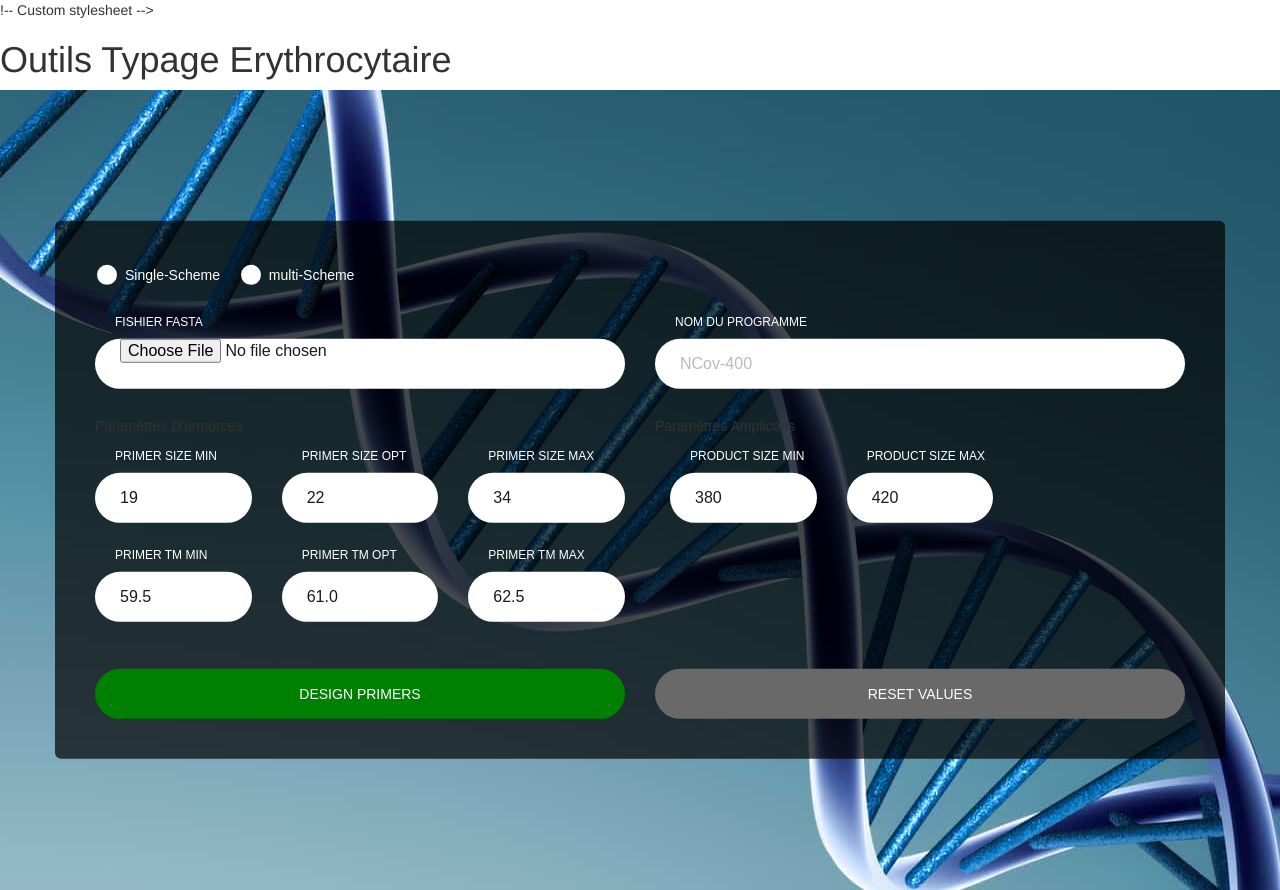
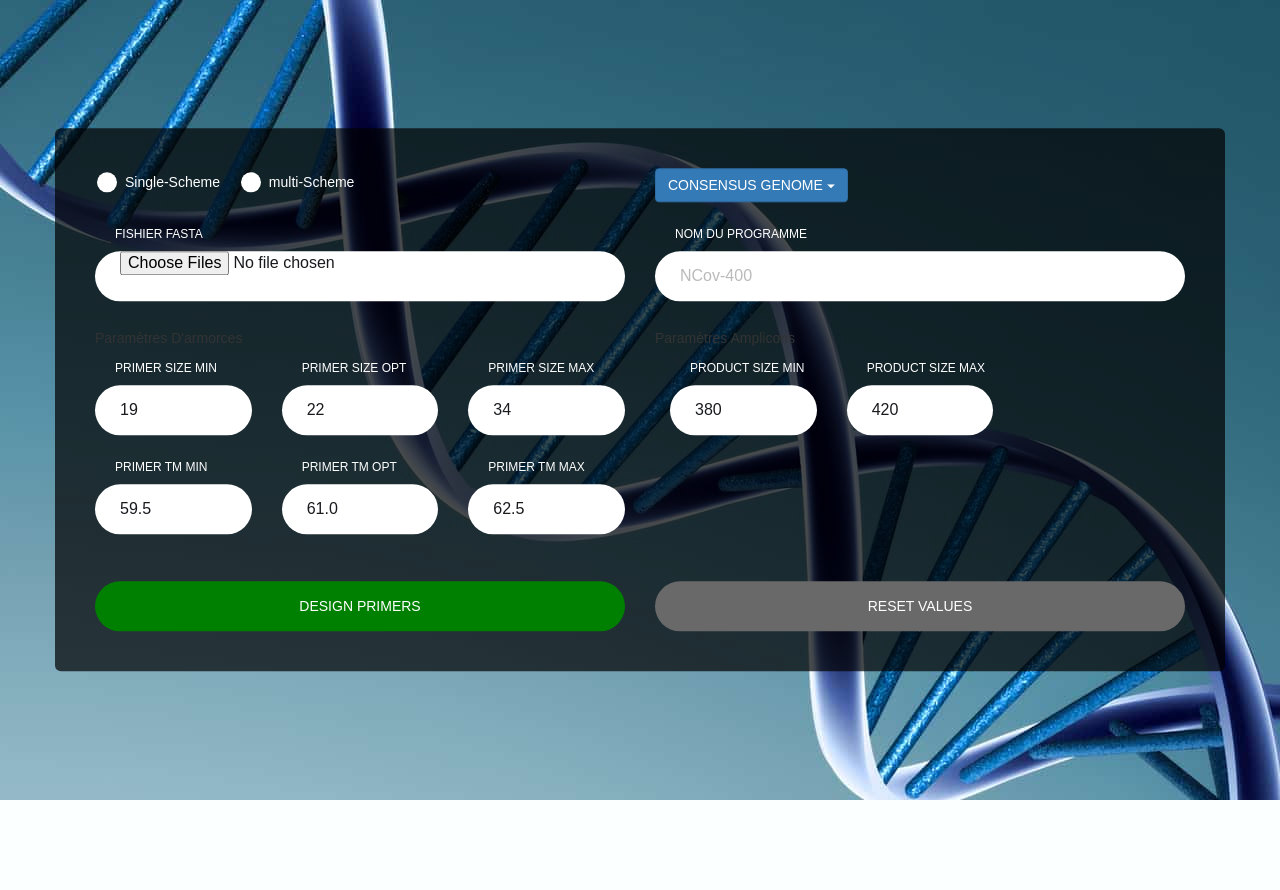
Before and after one commit to Guyriche/ProjetCHU_Mt_Godine, a Flask app: page / in a window 1280 px wide. After the commit the page ends 800 px from the top, so only its background shows below. Run offline with Flask 2, Linux system fonts and the light colour scheme.

Commit message:
Modifcation du fichier index.html et query.css pour la prise en compte de plusieur fichier dans l'input

```diff
--- a/Erythro/static/js/query.js
+++ b/Erythro/static/js/query.js
@@ -85,9 +85,9 @@ form.onsubmit = function (event){
     data.append("ProgrammeName", nom_v.value);
     data.append("Config", JSON.stringify(config));
     data.append("FastaName", FASTAFILE.files[0]);
-    console.log(nom_v.value);
-    console.log(JSON.stringify(config));
-    console.log(FASTAFILE.files[0]);
+/*    console.log(nom_v.value);
+    console.log(JSON.stringify(config));*/
+    console.log((FASTAFILE.files));
 
     // open Request
     xhr.open('POST', 'http://127.0.0.1:5000/primal');
--- a/Erythro/templates/index.html
+++ b/Erythro/templates/index.html
@@ -12,8 +12,9 @@
     <!-- Bootstrap -->
     <link rel="stylesheet" href="https://cdn.jsdelivr.net/npm/bootstrap@3.4.1/dist/css/bootstrap.min.css" integrity="sha384-HSMxcRTRxnN+Bdg0JdbxYKrThecOKuH5zCYotlSAcp1+c8xmyTe9GYg1l9a69psu" crossorigin="anonymous">
 
-    !-- Custom stylesheet -->
+    <!-- Custom stylesheet -->
     <link type="text/css" rel="stylesheet" href="../static/css/style.css">
+      <link type="text/css" rel="stylesheet" href="../static/css/footer.css">
     <!-- HTML5 shim and Respond.js for IE8 support of HTML5 elements and media queries -->
     <!-- WARNING: Respond.js doesn't work if you view the page via file:// -->
     <!--[if lt IE 9]>
@@ -22,8 +23,7 @@
     <![endif]-->
   </head>
   <body>
-    <h1>Outils Typage Erythrocytaire</h1>
-    <div id="demo"></div>
+    <!-- Section 1-->
     <div id="booking" class="section">
       <div class="section-center">
         <div class="container">
@@ -31,6 +31,8 @@
             <div class="booking-form">
               <form id="Scheme-form">
                 <div class="form-group">
+                    <div class="row">
+                        <div class="col-md-6">
                             <div class="form-checkbox">
                             <label for="SingleScheme">
                               <input type="radio" id="SingleScheme" name="Scheme" value="Single-scheme"/>
@@ -43,12 +45,26 @@
                             </label>
                           </div>
                         </div>
+                        <div class="col-md-6">
+                            <div class="dropdown">
+                                <button class="btn btn-primary dropdown-toggle" type="button" data-toggle="dropdown">CONSENSUS GENOME
+                                  <span class="caret"></span>
+                                </button>
+                                <ul class="dropdown-menu">
+                                    <li><a href="#">Human Genome</a></li>
+                                    <li><a href="#">Cat Genome</a></li>
+                                    <li><a href="#">Bacteria Genome</a></li>
+                                  </ul>
+                            </div>
+                        </div>
+                    </div>
+                </div>
 
                 <div class="row">
                   <div class="col-md-6">
                     <div class="form-group">
                       <span class="form-label">Fishier FASTA</span>
-                      <input class="form-control" type="file" id="file-scheme" onchange="Validation()" required/>
+                      <input class="form-control" type="file" id="file-scheme" multiple required/>
                     </div>
                   </div>
                   <div class="col-md-6">
```
Also changed, not shown: Erythro/static/css/style.css (line endings or trailing spaces), Erythro/static/img/Logo_reduit.jpg (added), Erythro/static/img/images.png (added). Lines whose indentation alone changed are shown as unchanged.
